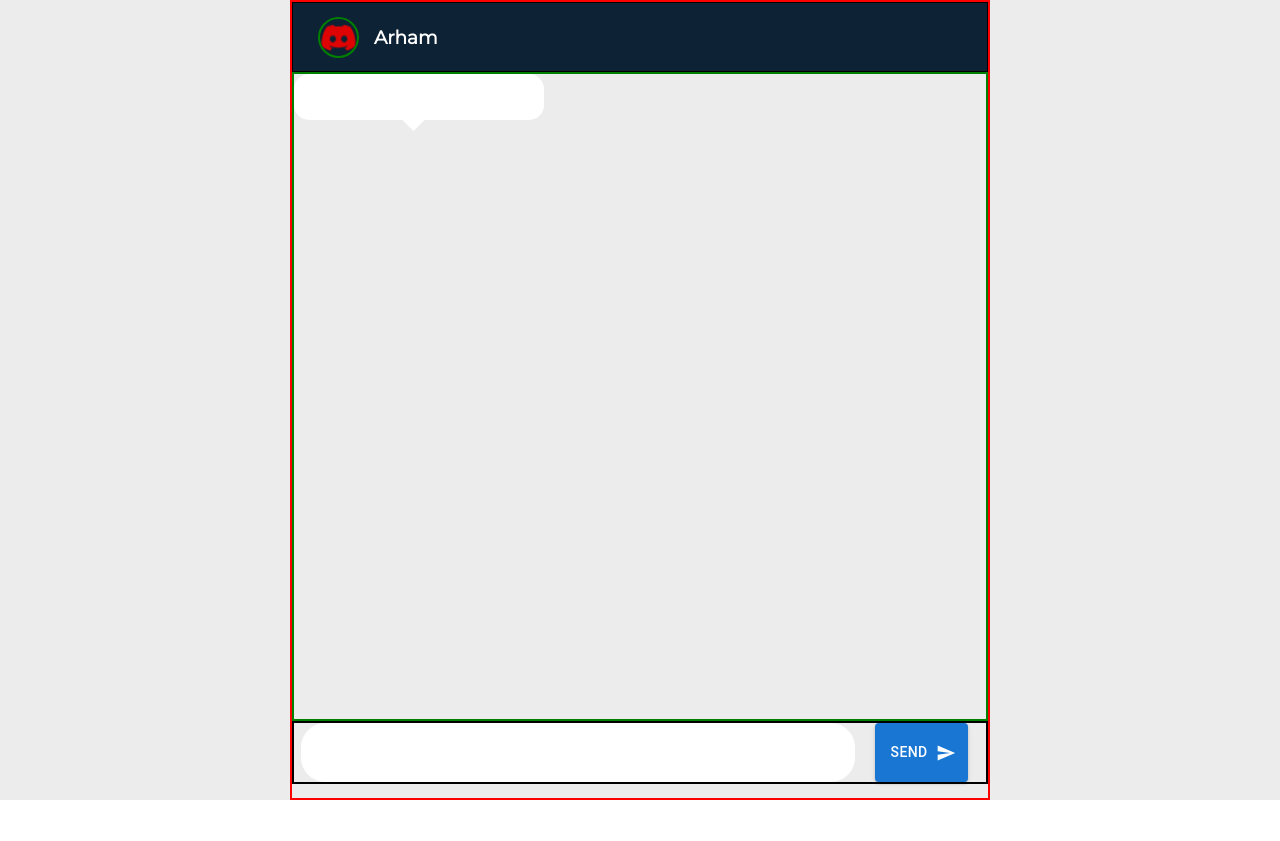
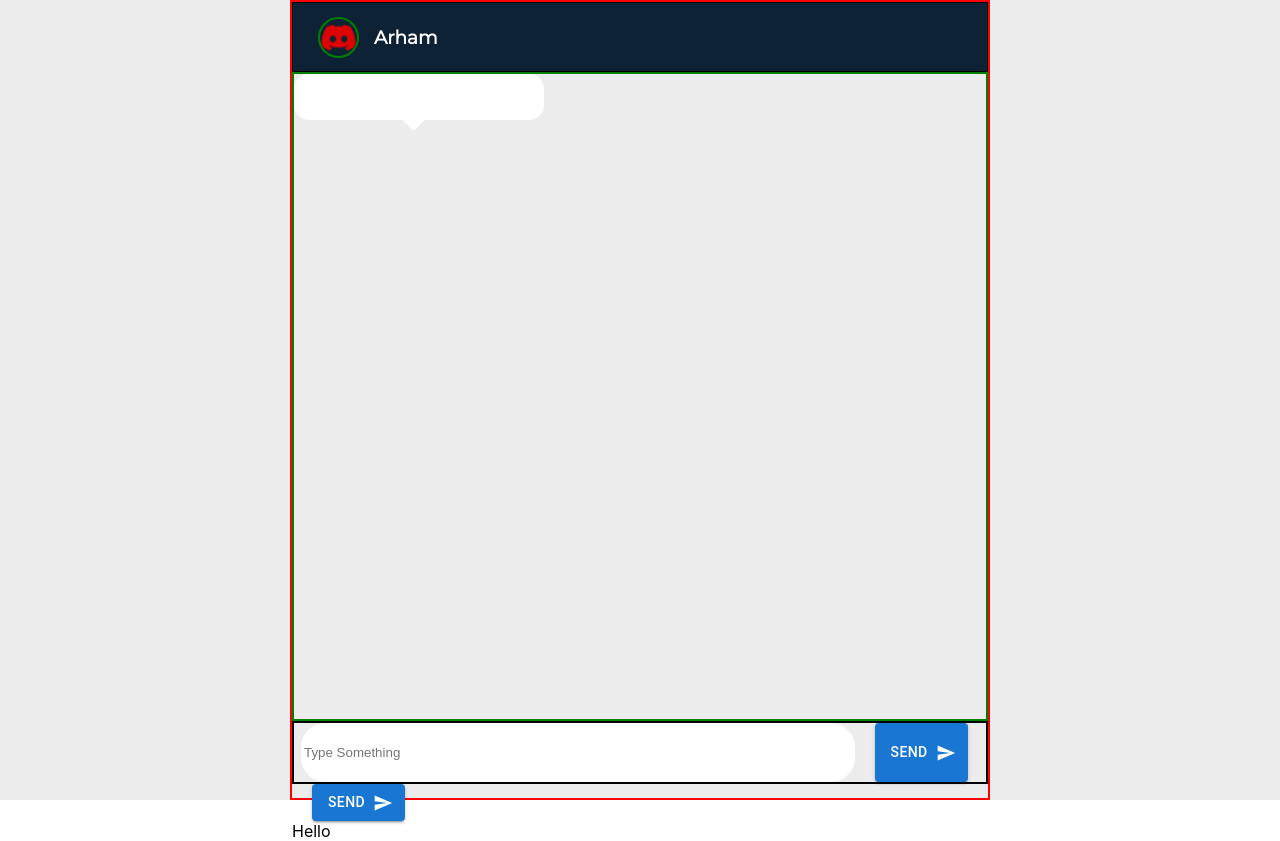
Before and after one commit to Afshal-Hassan/ChatApp, a React (Create React App) app: page / in a window 1280 px wide. Before the commit the page ends 800 px from the top, so only its background shows below. Built offline with nearby package versions, Linux system fonts and the light colour scheme; no server answers.

Commit message:
Message Component updated

```diff
--- a/package.json
+++ b/package.json
@@ -9,6 +9,7 @@
     "react": "^18.2.0",
     "react-dom": "^18.2.0",
     "react-scripts": "5.0.1",
+    "socket.io-client": "^4.5.4",
     "web-vitals": "^2.1.4"
   },
   "scripts": {
--- a/src/components/Message/Message.jsx
+++ b/src/components/Message/Message.jsx
@@ -1,10 +1,35 @@
 import { Button, Container } from '@mui/material';
-import React from 'react';
+import React, { useEffect, useState } from 'react';
 import SendIcon from '@mui/icons-material/Send';
+import io from "socket.io-client";
 import "./Message.css";
 import Chat from "./Chat.png"
 
+const socket=io("http://localhost:5000")
+
 function Message() {
+
+  const[message,setMessage]=useState("");
+  const onChangeMessage=(event)=>{
+    setMessage(event.target.value)
+  }
+
+  const joinRoom = () => {
+    console.log("clicked");
+    socket.emit("join-room",23);
+  }
+
+  const sendMessage=()=>{
+    console.log("clicked message");
+    socket.emit("send-message",{message:message , room:23});
+  }
+
+  useEffect(()=>{
+    socket.on("receive-message",(data)=>{
+      setMessage(data.message);
+    },[socket])
+  })
+
   return (
     <div className='message-component-module'>
       <Container className='message-component-container'>
@@ -19,13 +44,17 @@ function Message() {
         <div className='message-send'>
 
 
-          <div className='type-messages'>
+          <input className='type-messages' placeholder='Type Something' onChange={onChangeMessage}>
 
-          </div>
-          <Button variant="contained" className='send-btn' endIcon={<SendIcon />}>
+          </input>
+          <Button variant="contained" className='send-btn' endIcon={<SendIcon />} onClick={sendMessage}>
             Send
           </Button>
         </div>
+        <Button variant="contained" className='send-btn' endIcon={<SendIcon />} onClick={joinRoom}>
+            Send
+          </Button>
+          <div>Hello {message}</div>
       </Container>
     </div>
   )
```
Also changed, not shown: 1 other file (tests, documents, lock files or other folders).
